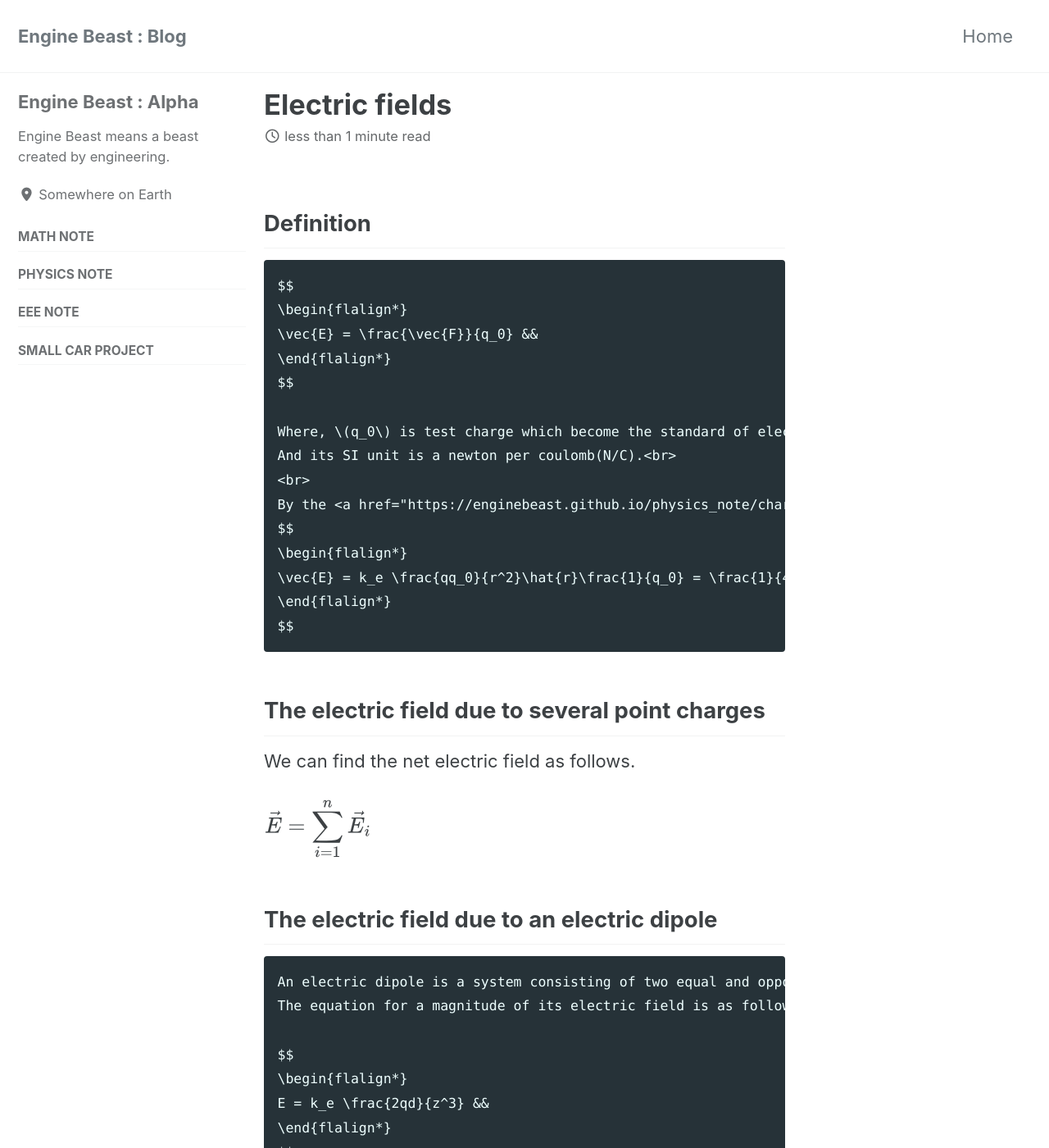
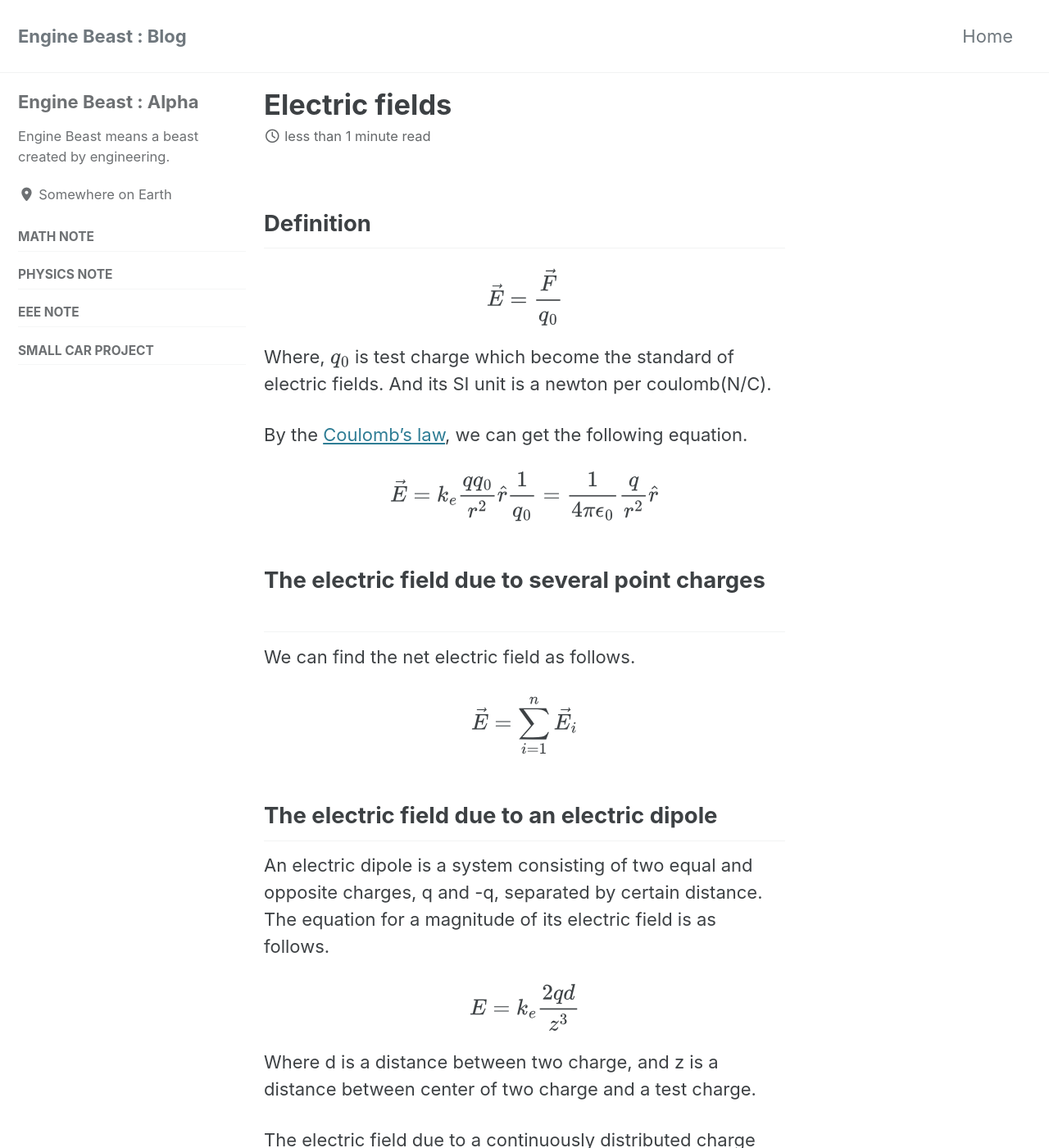
Before and after one commit to enginebeast/enginebeast.github.io, a Jekyll site: the page built from _posts/2025-10-10-electric_fields.md, in a window 1280 px wide and 1400 px high. Shown: the whole window at 82% size. Built offline with Jekyll 4.4.1, drawn with Linux system fonts in a browser that asks for light colours; cached includes are drawn as plain includes; some of the changed text lies outside the part shown.

Commit message:
Edit latex

```diff
--- a/_posts/2025-10-10-electric_fields.md
+++ b/_posts/2025-10-10-electric_fields.md
@@ -5,69 +5,44 @@ categories:
 use_math: true
 ---
 
-<h2>Definition</h2>
-    $$
-    \begin{flalign*}
-    \vec{E} = \frac{\vec{F}}{q_0} &&
-    \end{flalign*}
-    $$
+## Definition
 
-    Where, \(q_0\) is test charge which become the standard of electric fields.
-    And its SI unit is a newton per coulomb(N/C).<br>
-    <br>
-    By the <a href="https://enginebeast.github.io/physics_note/charge/">Coulomb's law</a>, we can get the following equation.
-    $$
-    \begin{flalign*}
-    \vec{E} = k_e \frac{qq_0}{r^2}\hat{r}\frac{1}{q_0} = \frac{1}{4\pi\epsilon_0}\frac{q}{r^2}\hat{r} &&
-    \end{flalign*}
-    $$
+$$\vec{E} = \frac{\vec{F}}{q_0}$$
 
-<h2>The electric field due to several point charges</h2>
+Where, $$q_0$$ is test charge which become the standard of electric fields.
+And its SI unit is a newton per coulomb(N/C).
+
+By the [Coulomb's law](charge), we can get the following equation.
+
+$$\vec{E} = k_e \frac{qq_0}{r^2}\hat{r}\frac{1}{q_0} = \frac{1}{4\pi\epsilon_0}\frac{q}{r^2}\hat{r}$$
+
+## The electric field due to several point charges
+
 We can find the net electric field as follows.
 
-$$
-\begin{flalign*}
-\vec{E} = \sum^n_{i=1}\vec{E_i} &&
-\end{flalign*}
-$$
+$$\vec{E} = \sum^n_{i=1}\vec{E_i}$$
 
-<h2>The electric field due to an electric dipole</h2>
-    An electric dipole is a system consisting of two equal and opposite charges, q and -q, separated by certain distance.
-    The equation for a magnitude of its electric field is as follows.
+## The electric field due to an electric dipole
 
-    $$
-    \begin{flalign*}
-    E = k_e \frac{2qd}{z^3} &&
-    \end{flalign*}
-    $$
+An electric dipole is a system consisting of two equal and opposite charges, q and -q, separated by certain distance.
+The equation for a magnitude of its electric field is as follows.
 
-    Where d is a distance between two charge, and z is a distance between center of two charge and a test charge.
+$$E = k_e \frac{2qd}{z^3}$$
 
-<h2>The electric field due to a continuously distributed charge</h2>
+Where d is a distance between two charge, and z is a distance between center of two charge and a test charge.
 
-    $$
-    \begin{flalign*}
-    \vec{E} = k_e \int \frac{dq}{r^2}\hat{r} &&
-    \end{flalign*}
-    $$
+The electric field due to a continuously distributed charge
 
-    Linear charge density
-    $$
-    \begin{flalign*}
-    \lambda = dq/dL &&
-    \end{flalign*}
-    $$
+$$\vec{E} = k_e \int \frac{dq}{r^2}\hat{r}$$
 
-    Surface charge density
-    $$
-    \begin{flalign*}
-    \sigma = dq/dA &&
-    \end{flalign*}
-    $$
+Linear charge density
 
-    Volume charge density
-        $$
-    \begin{flalign*}
-    \rho = dq/dV &&
-    \end{flalign*}
-    $$
+$$\lambda = dq/dL$$
+
+Surface charge density
+
+$$\sigma = dq/dA$$
+
+Volume charge density
+
+$$\rho = dq/dV$$
```
